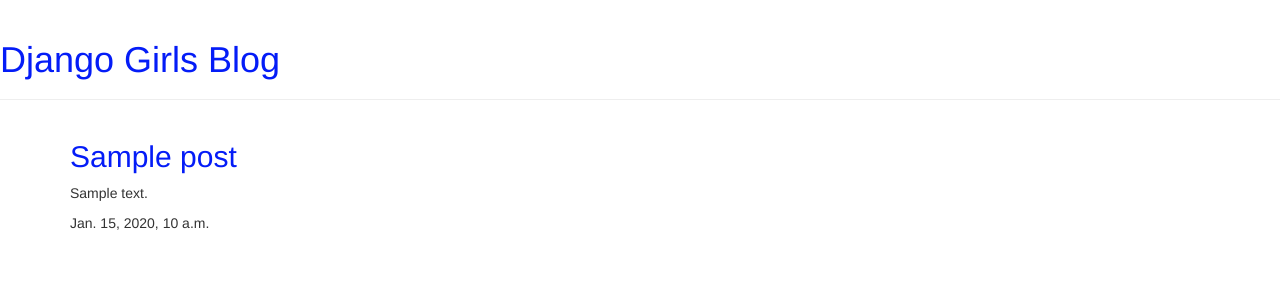
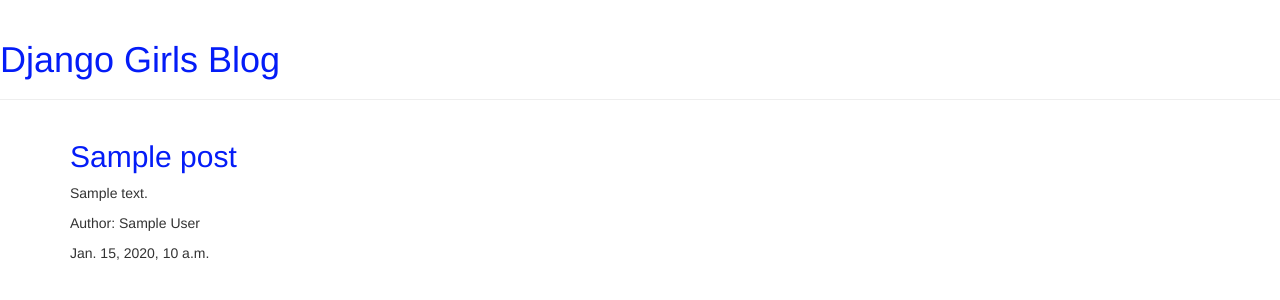
Before and after one commit to Ericalfernandes/my-first-blog, a Django app: template blog/templates/blog/post_list.html in a window 1280 px wide. Shown: the top 300 px of the page. Run offline with Django 3.2, Linux system fonts and the light colour scheme; the template is opened without the code that fills it: most values are stand-ins (such as "Sample title", 1, 10 or a date in 2020); some libraries are stand-ins or nearby versions.

Commit message:
Improve post list

```diff
--- a/blog/templates/blog/post_list.html
+++ b/blog/templates/blog/post_list.html
@@ -7,6 +7,7 @@
         <div class="post">
             <h2><a href="{% url 'post_detail' pk=post.pk %}">{{ post.title }}</a></h2>
             <p>{{ post.text|linebreaksbr }}</p>
+            <p>Author: {{post.author|linebreaksbr }}</p>
             <div class="date">
                 {{ post.published_date }}
             </div>
```
